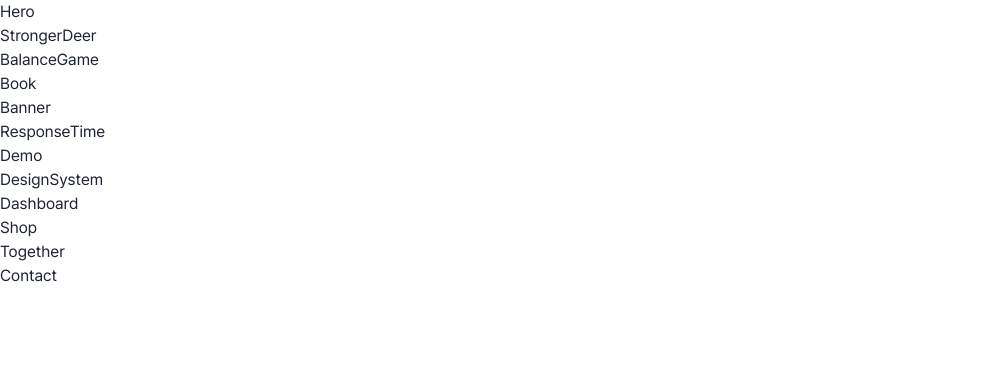
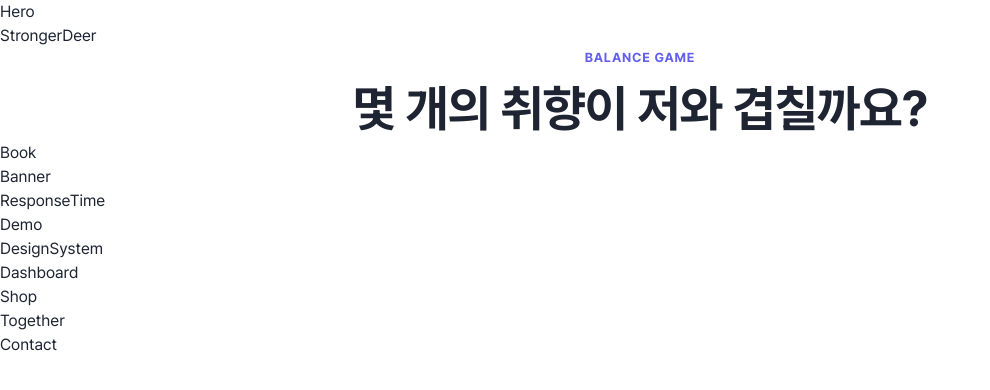
Before and after one commit to strongerDeer/strongerDeer, a Next.js app: page /strongerDeer/ in a window 1280 px wide. Shown: the top 390 px of the page, without its empty margins (0-990 px from the left). Built offline with nearby package versions, Linux system fonts and the light colour scheme.

Commit message:
✨ Feat: SectionHeading 공통 컴포넌트

```diff
--- /dev/null
+++ b/components/common/SectionHeading.tsx
@@ -0,0 +1,31 @@
+type SectionHeadingProps = {
+  label?: string;
+  title: string;
+  headingLevel?: 'h2' | 'h3';
+  titleId: string;
+};
+
+export function SectionHeading({
+  label,
+  title,
+  headingLevel,
+  titleId,
+}: SectionHeadingProps) {
+  const Heading = headingLevel ?? 'h2';
+
+  return (
+    <hgroup className='text-center font-bold'>
+      {label && (
+        <p className='mb-2 text-[13px] tracking-[0.06em] text-accent'>
+          {label}
+        </p>
+      )}
+      <Heading
+        id={titleId}
+        className='text-[clamp(26px,5vw,50px)] leading-[1.3] tracking-[-0.02em] text-balance'
+      >
+        {title}
+      </Heading>
+    </hgroup>
+  );
+}
--- a/components/sections/BalanceGame.tsx
+++ b/components/sections/BalanceGame.tsx
@@ -1,7 +1,15 @@
+import { SectionHeading } from '../common/SectionHeading';
+
 export function BalanceGame() {
+  const titleId = 'balance-game-title';
+
   return (
-    <section id="balance-game">
-      <h2>BalanceGame</h2>
+    <section id='balance-game' aria-labelledby={titleId}>
+      <SectionHeading
+        label='BALANCE GAME'
+        title='몇 개의 취향이 저와 겹칠까요?'
+        titleId={titleId}
+      />
     </section>
   );
 }
```
